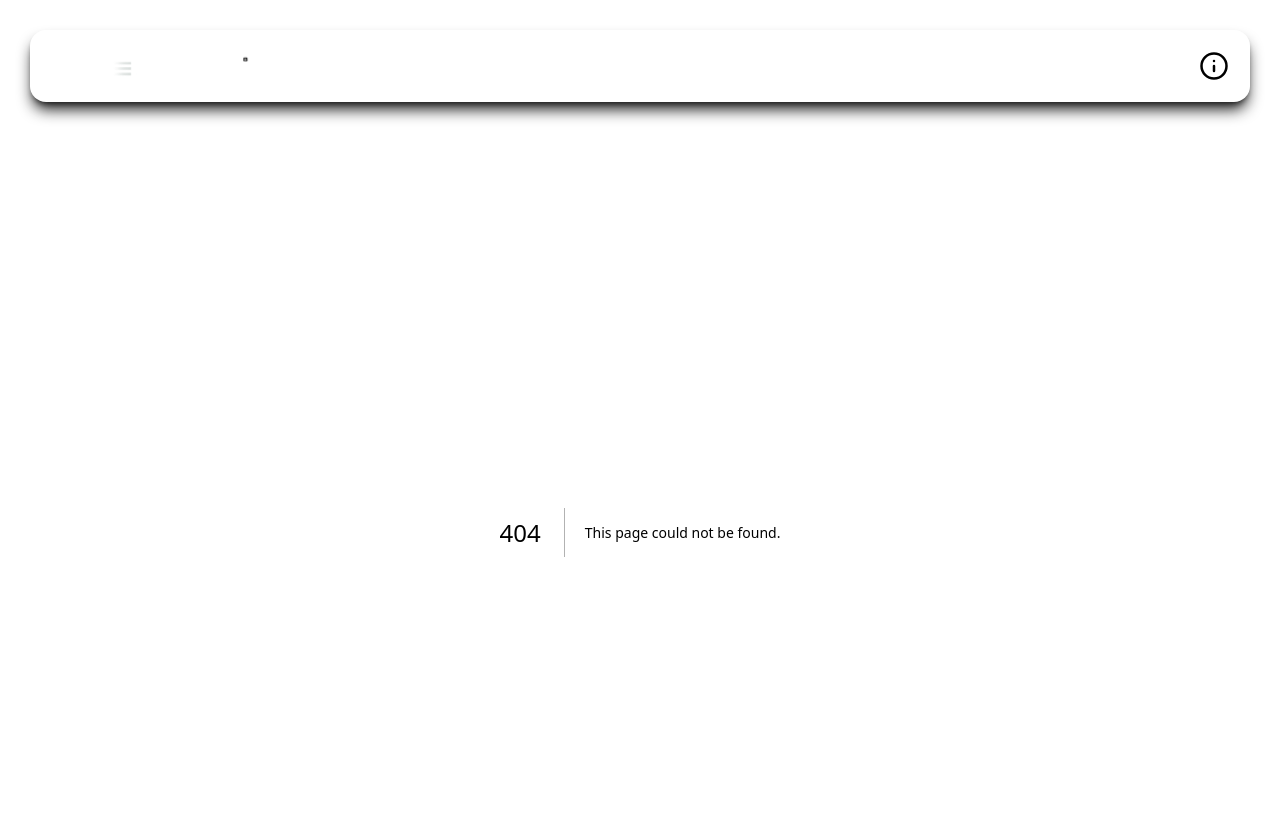
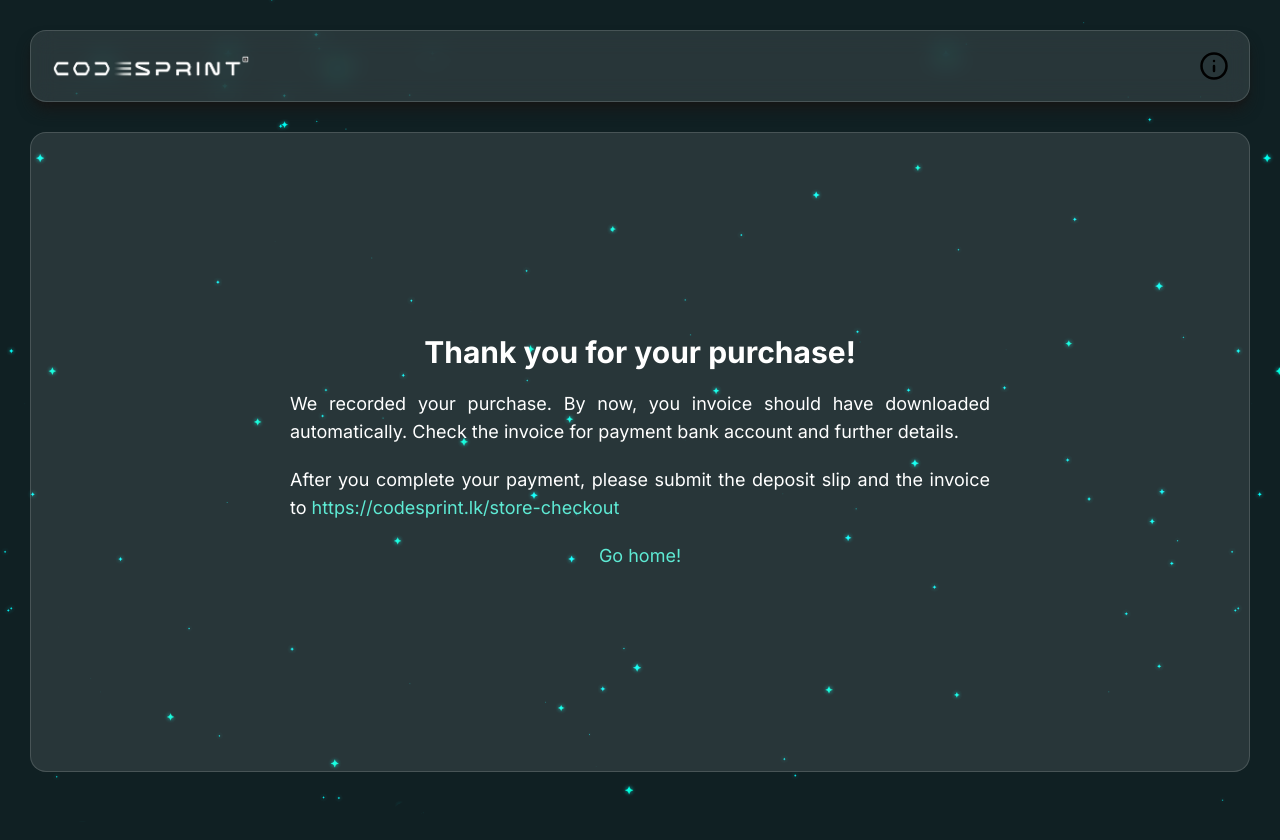
Before and after one commit to cipherdragon/codesprint-store, a Next.js app: page /package/1/checkout/thankyou in a window 1280 px wide. Before the commit this address had no page. Shown: the top 840 px of the page. Built offline with nearby package versions, Linux system fonts and the light colour scheme.

Commit message:
Add thank you page for checkout process

```diff
--- a/src/app/package/[pkg_id]/checkout/page.tsx
+++ b/src/app/package/[pkg_id]/checkout/page.tsx
@@ -91,6 +91,8 @@ export default function CheckoutPage() {
             })
         }
 
+        toast.info("Give us a second. We're talking to the server...");
+
         const [response, error] = await awaitable(fetch("/api/order/", {
             method: "POST",
             headers: {
@@ -124,6 +126,7 @@ export default function CheckoutPage() {
         invoice.setCart(items);
 
         invoice.downloadInvoice();
+        router.push(`/package/${thePackage.id}/checkout/thankyou`);
     }
 
     return (
--- /dev/null
+++ b/src/app/package/[pkg_id]/checkout/thankyou/page.tsx
@@ -0,0 +1,34 @@
+import styles from "@/styles/Thankyou.module.css"
+
+export default function ThankYou() {
+    return (
+        <div className='proper-padded-container'>
+            <div className={`bg-white bg-opacity-10 p-3 box-border border border-white
+                border-opacity-15 rounded-2xl text-white flex flex-col items-center justify-center
+                ${styles.thanks}`}>
+                <h1 className='text-3xl font-bold mb-[20px]'>Thank you for your purchase!</h1>
+                <p className='text-lg max-w-[700px] mb-[20px] text-justify'>
+                    We recorded your purchase. By now, you invoice should have downloaded
+                    automatically. Check the invoice for payment bank account and further
+                    details.
+                </p>
+                <p className="text-lg max-w-[700px] text-justify mb-[20px]">
+                    After you complete your payment, please submit the deposit slip and
+                    the invoice to&nbsp;
+                    <a
+                        className="text-teal-300 cursor-pointer"
+                        href="https://codesprint.lk/store-checkout">
+                        https://codesprint.lk/store-checkout
+                    </a>
+                </p>
+                <p className="text-lg max-w-[700px] text-justify">
+                    <a
+                        className="text-teal-300 cursor-pointer"
+                        href="/">
+                        Go home!
+                    </a>
+                </p>
+            </div>
+        </div>
+    );
+}
--- /dev/null
+++ b/src/styles/Thankyou.module.css
@@ -0,0 +1,3 @@
+.thanks {
+    height: calc(100vh - var(--header-height) - 30px);
+}
```
